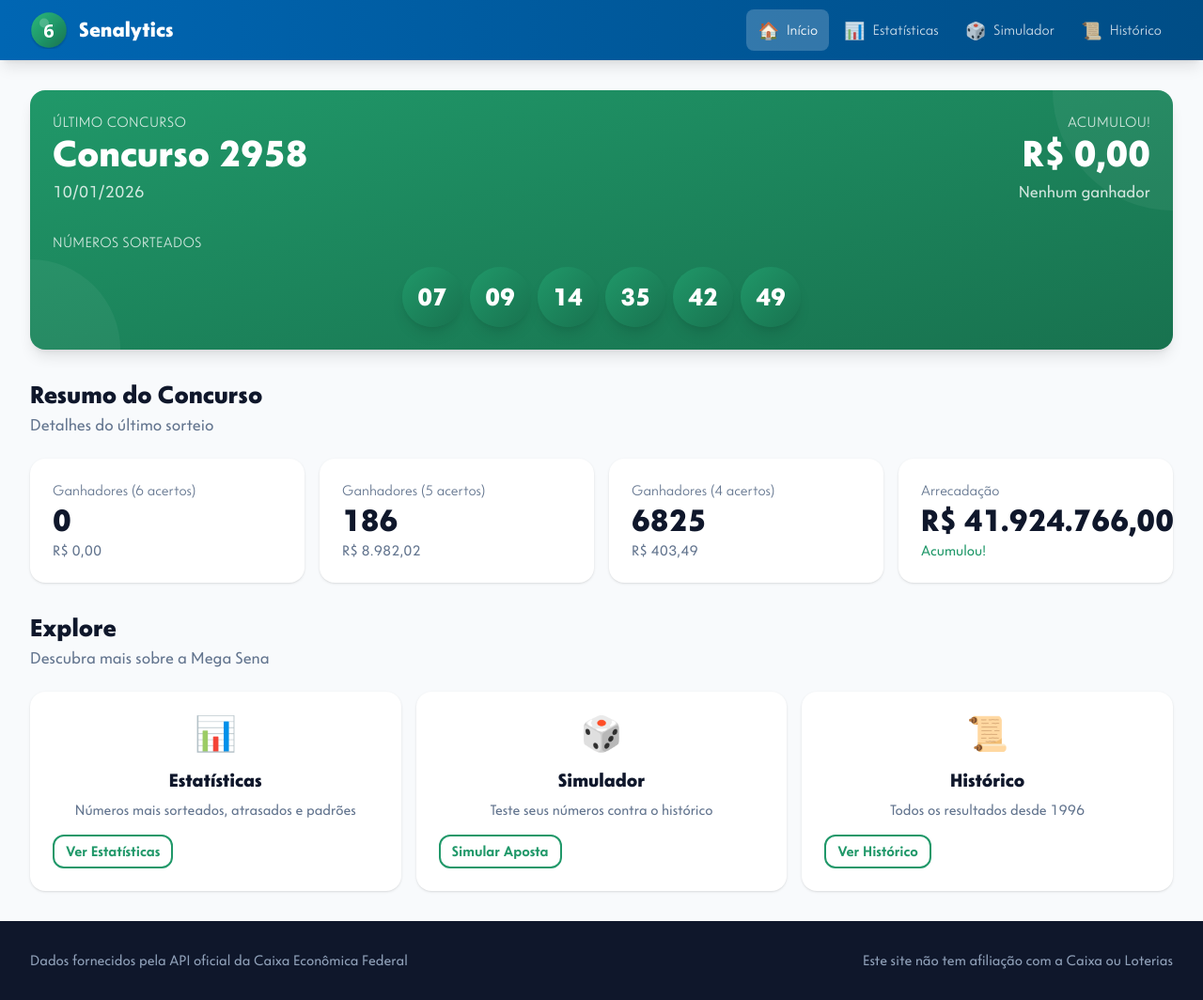
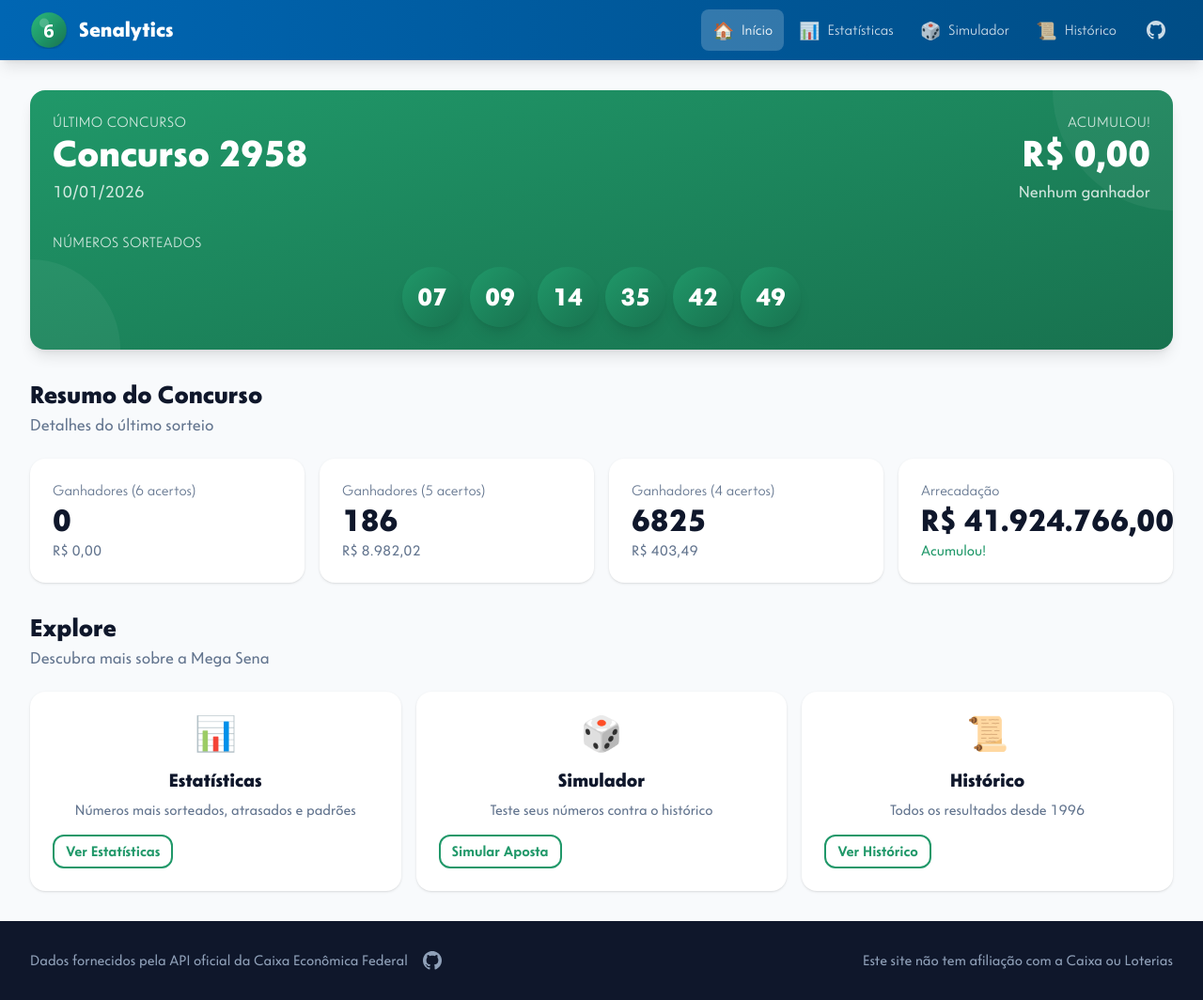
Before and after one commit to cristianmacedo/senalytics, a React (Vite) app: page / in a window 1280 px wide. Shown: the whole page at 94% size. Built offline with nearby package versions, Linux system fonts and the light colour scheme.

Commit message:
feat: github link on header

```diff
--- a/src/components/Layout.tsx
+++ b/src/components/Layout.tsx
@@ -52,6 +52,21 @@
                   </Link>
                 );
               })}
+              <a
+                href="https://github.com/cristianmacedo/senalytics"
+                target="_blank"
+                rel="noopener noreferrer"
+                className="ml-2 p-2 rounded-lg text-white/80 hover:bg-white/10 hover:text-white transition-all duration-200"
+                title="GitHub"
+              >
+                <svg
+                  className="w-5 h-5"
+                  fill="currentColor"
+                  viewBox="0 0 24 24"
+                >
+                  <path d="M12 0c-6.626 0-12 5.373-12 12 0 5.302 3.438 9.8 8.207 11.387.599.111.793-.261.793-.577v-2.234c-3.338.726-4.033-1.416-4.033-1.416-.546-1.387-1.333-1.756-1.333-1.756-1.089-.745.083-.729.083-.729 1.205.084 1.839 1.237 1.839 1.237 1.07 1.834 2.807 1.304 3.492.997.107-.775.418-1.305.762-1.604-2.665-.305-5.467-1.334-5.467-5.931 0-1.311.469-2.381 1.236-3.221-.124-.303-.535-1.524.117-3.176 0 0 1.008-.322 3.301 1.23.957-.266 1.983-.399 3.003-.404 1.02.005 2.047.138 3.006.404 2.291-1.552 3.297-1.23 3.297-1.23.653 1.653.242 2.874.118 3.176.77.84 1.235 1.911 1.235 3.221 0 4.609-2.807 5.624-5.479 5.921.43.372.823 1.102.823 2.222v3.293c0 .319.192.694.801.576 4.765-1.589 8.199-6.086 8.199-11.386 0-6.627-5.373-12-12-12z" />
+                </svg>
+              </a>
             </nav>
           </div>
         </div>
@@ -66,9 +81,26 @@
       <footer className="bg-slate-900 text-slate-400 py-8 mt-auto">
         <div className="max-w-7xl mx-auto px-4 sm:px-6 lg:px-8">
           <div className="flex flex-col md:flex-row items-center justify-between gap-4">
-            <p className="text-sm">
-              Dados fornecidos pela API oficial da Caixa Econômica Federal
-            </p>
+            <div className="flex items-center gap-4">
+              <p className="text-sm">
+                Dados fornecidos pela API oficial da Caixa Econômica Federal
+              </p>
+              <a
+                href="https://github.com/cristianmacedo/senalytics"
+                target="_blank"
+                rel="noopener noreferrer"
+                className="text-slate-400 hover:text-white transition-colors"
+                title="Ver código no GitHub"
+              >
+                <svg
+                  className="w-5 h-5"
+                  fill="currentColor"
+                  viewBox="0 0 24 24"
+                >
+                  <path d="M12 0c-6.626 0-12 5.373-12 12 0 5.302 3.438 9.8 8.207 11.387.599.111.793-.261.793-.577v-2.234c-3.338.726-4.033-1.416-4.033-1.416-.546-1.387-1.333-1.756-1.333-1.756-1.089-.745.083-.729.083-.729 1.205.084 1.839 1.237 1.839 1.237 1.07 1.834 2.807 1.304 3.492.997.107-.775.418-1.305.762-1.604-2.665-.305-5.467-1.334-5.467-5.931 0-1.311.469-2.381 1.236-3.221-.124-.303-.535-1.524.117-3.176 0 0 1.008-.322 3.301 1.23.957-.266 1.983-.399 3.003-.404 1.02.005 2.047.138 3.006.404 2.291-1.552 3.297-1.23 3.297-1.23.653 1.653.242 2.874.118 3.176.77.84 1.235 1.911 1.235 3.221 0 4.609-2.807 5.624-5.479 5.921.43.372.823 1.102.823 2.222v3.293c0 .319.192.694.801.576 4.765-1.589 8.199-6.086 8.199-11.386 0-6.627-5.373-12-12-12z" />
+                </svg>
+              </a>
+            </div>
             <p className="text-sm">
               Este site não tem afiliação com a Caixa ou Loterias
             </p>
```
